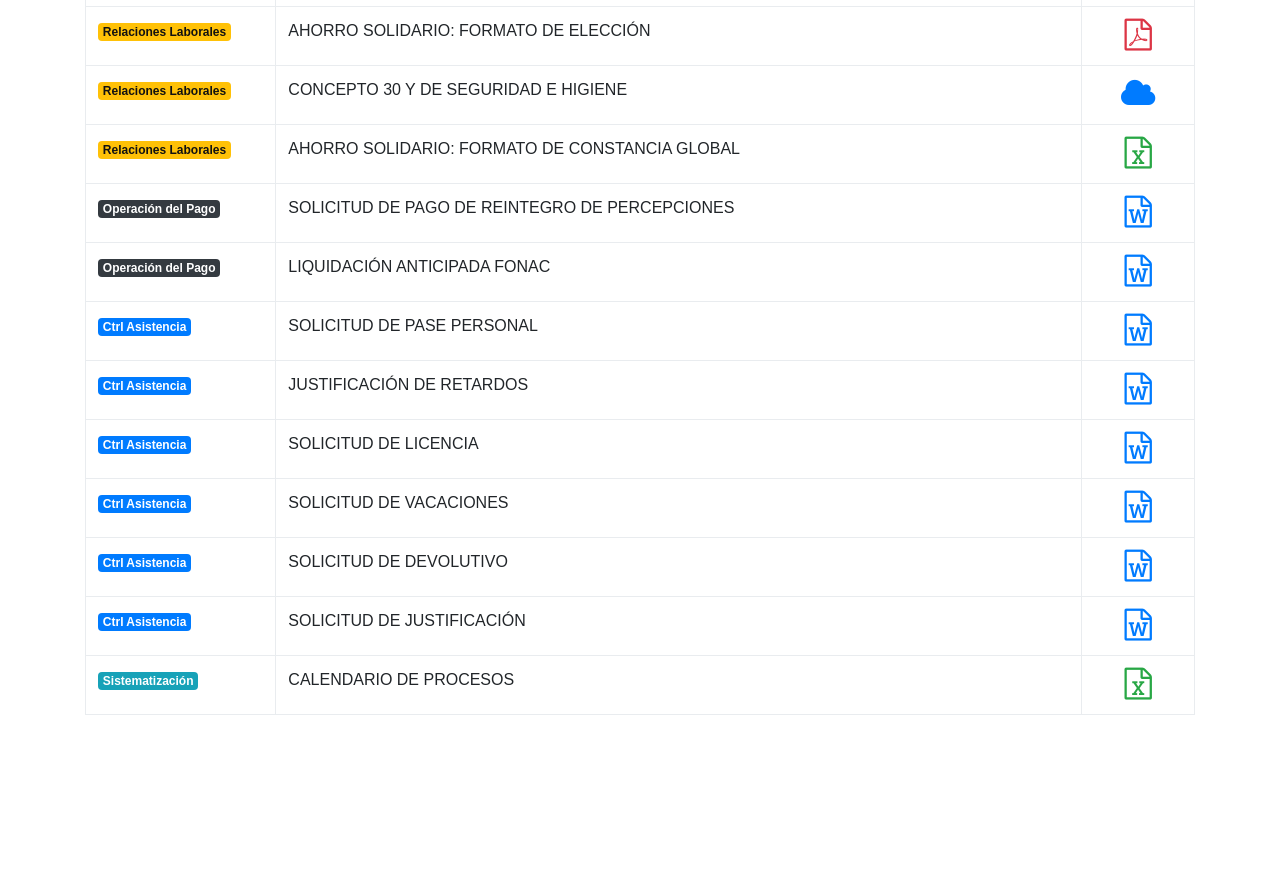
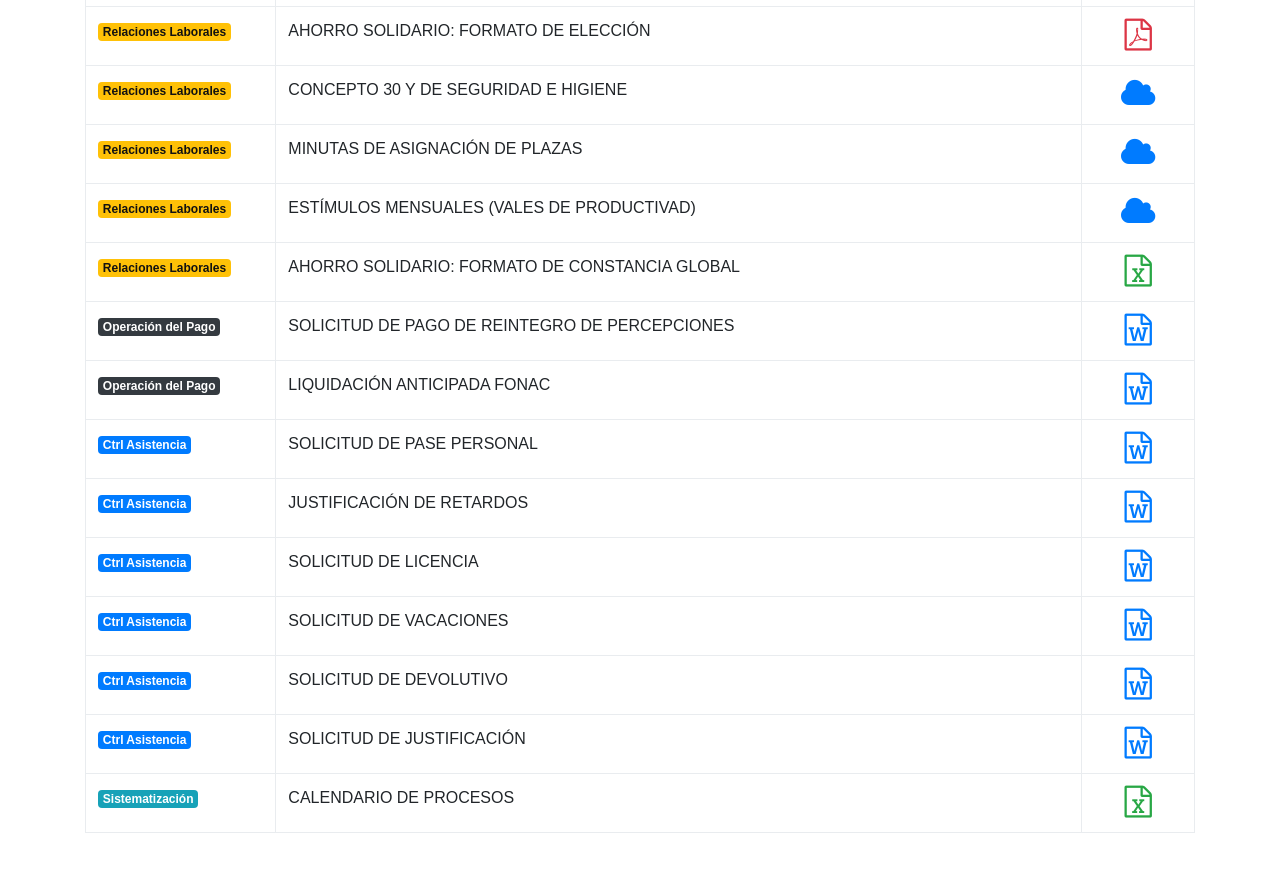
Before and after one commit to Huracan88/sesaformatos, a plain HTML site: page index.html in a window 1280 px wide. Shown: the part 960-1831 px from the top of the page. Before the commit the page ends 1735 px from the top, so only its background shows below. Drawn offline with nearby package versions, Linux system fonts and the light colour scheme; a web font is replaced by a local one.

Commit message:
Vales de productivad, asignacion de plazas

```diff
--- a/index.html
+++ b/index.html
@@ -210,6 +210,30 @@
 					<span class="badge badge-warning">Relaciones Laborales</span>
 				</td>
 				<td>
+					MINUTAS DE ASIGNACIÓN DE PLAZAS
+				</td>
+				<td class="text-center">
+					<a class="fa fa-2x fa-cloud" href="https://drive.google.com/drive/folders/0B8wJd5yFvcTheEwzYXljSGhZaFE?usp=sharinghttps://drive.google.com/drive/folders/0B8wJd5yFvcTheEwzYXljSGhZaFE?usp=sharing" target="_blank"></a>
+				</td>
+			</tr>
+
+      <tr>
+				<td>
+					<span class="badge badge-warning">Relaciones Laborales</span>
+				</td>
+				<td>
+					ESTÍMULOS MENSUALES (VALES DE PRODUCTIVAD)
+				</td>
+				<td class="text-center">
+					<a class="fa fa-2x fa-cloud" href="https://drive.google.com/drive/folders/0B8wJd5yFvcThMVB3cm1wVGJHbTg?usp=sharing" target="_blank"></a>
+				</td>
+			</tr>
+
+      <tr>
+				<td>
+					<span class="badge badge-warning">Relaciones Laborales</span>
+				</td>
+				<td>
 					AHORRO SOLIDARIO: FORMATO DE CONSTANCIA GLOBAL
 				</td>
 				<td class="text-center">
```
